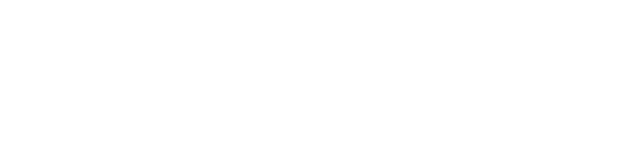
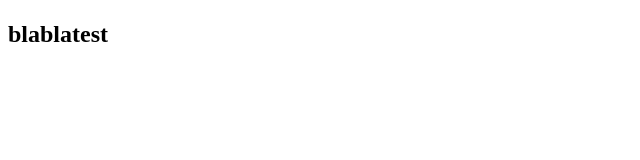
Before and after one commit to Ykanardtichaud/git-intro, a plain HTML site: page index.html in a window 1280 px wide. Shown: the whole page, without its empty margins (0-640 px from the left). Drawn offline with Linux system fonts and the light colour scheme.

Commit message:
ajout h2 + text

```diff
--- a/index.html
+++ b/index.html
@@ -8,5 +8,6 @@
 </head>
 <body>
   <h1></h1>
+  <h2>blablatest</h2>
 </body>
 </html>
```
